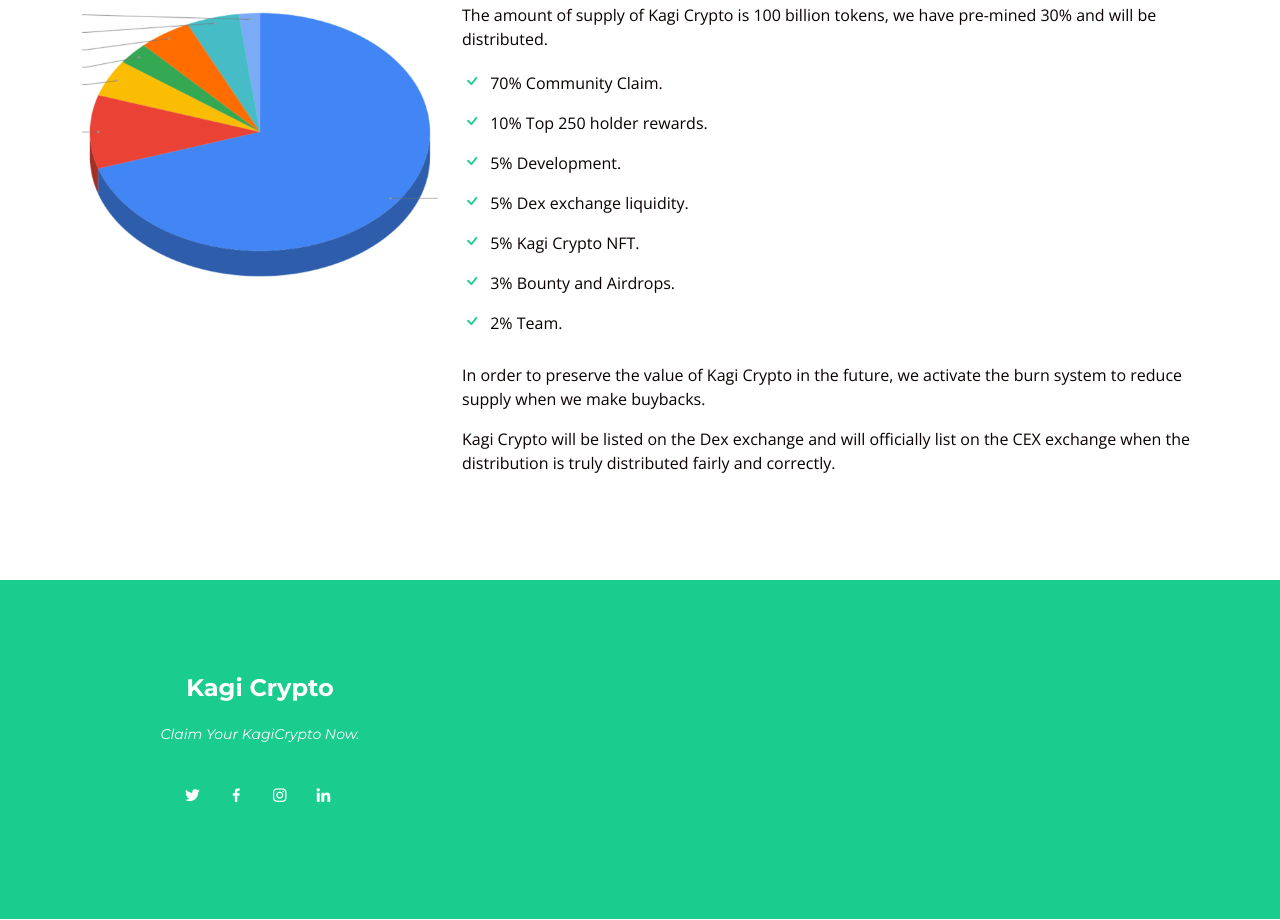
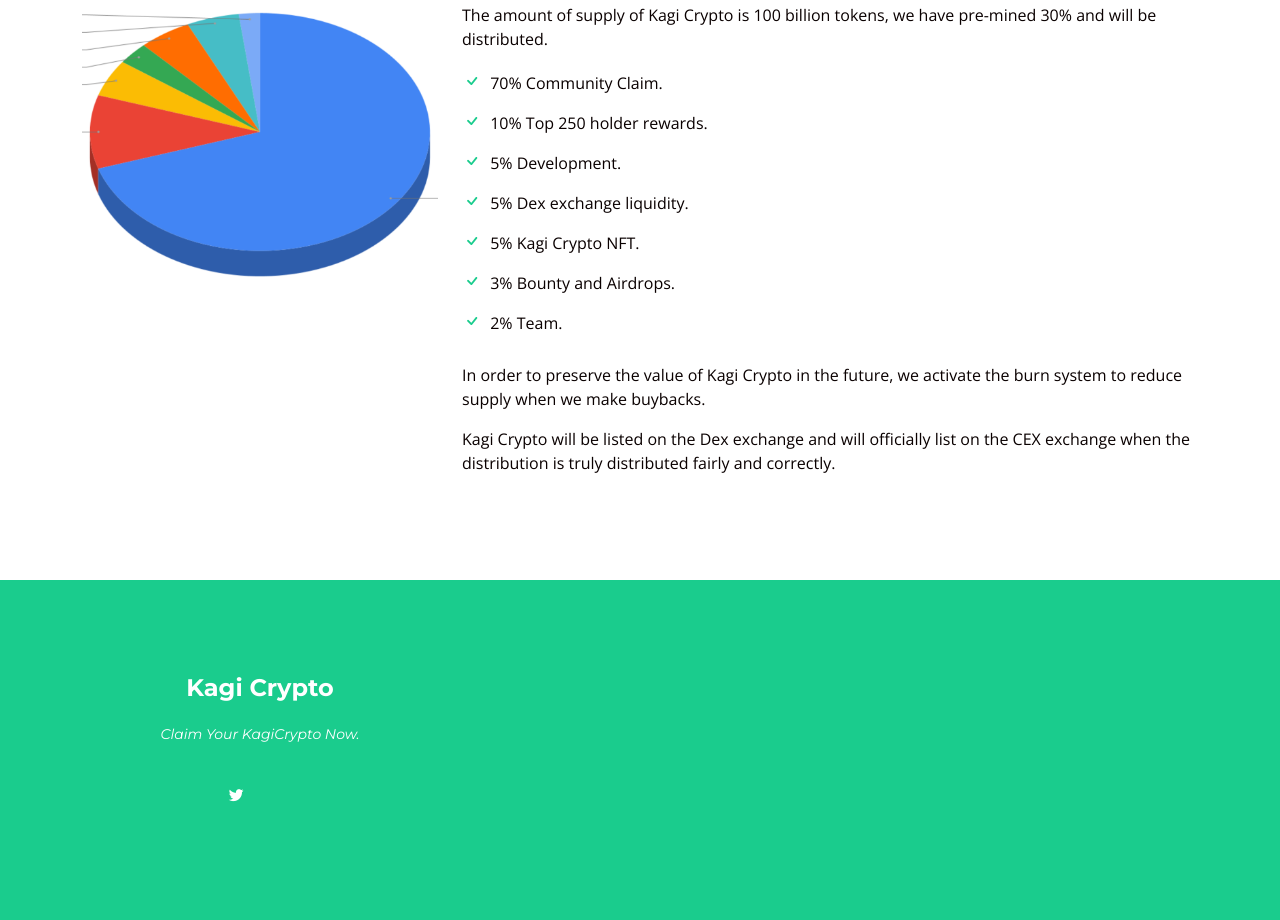
Before and after one commit to KagiCoin/web, a plain HTML site: page index.html in a window 1280 px wide. Shown: the part 2805-3725 px from the top of the page. Drawn offline with nearby package versions, Linux system fonts and the light colour scheme.

Commit message:
Update web

```diff
--- a/index.html
+++ b/index.html
@@ -252,9 +252,7 @@
               <p class="pb-3"><em>Claim Your KagiCrypto Now.</em></p>
               <div class="social-links mt-3">
                 <a href="https://twitter.com/kagicoins" class="twitter"><i class="bx bxl-twitter"></i></a>
-                <a href="#" class="facebook"><i class="bx bxl-facebook"></i></a>
-                <a href="#" class="instagram"><i class="bx bxl-instagram"></i></a>
-                <a href="#" class="linkedin"><i class="bx bxl-linkedin"></i></a>
+                <a href="#" class="email"><i class="bx bxl-email"></i></a>
               </div>
     </div>
 
```
